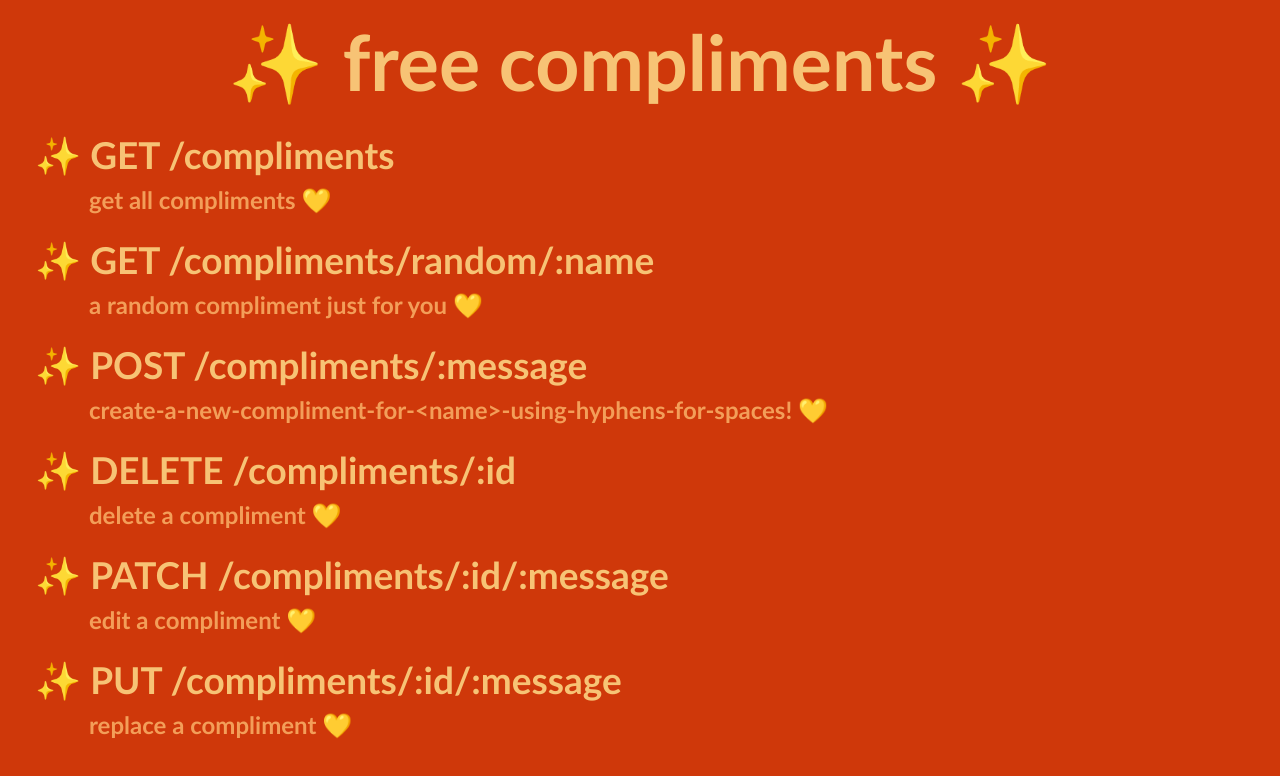
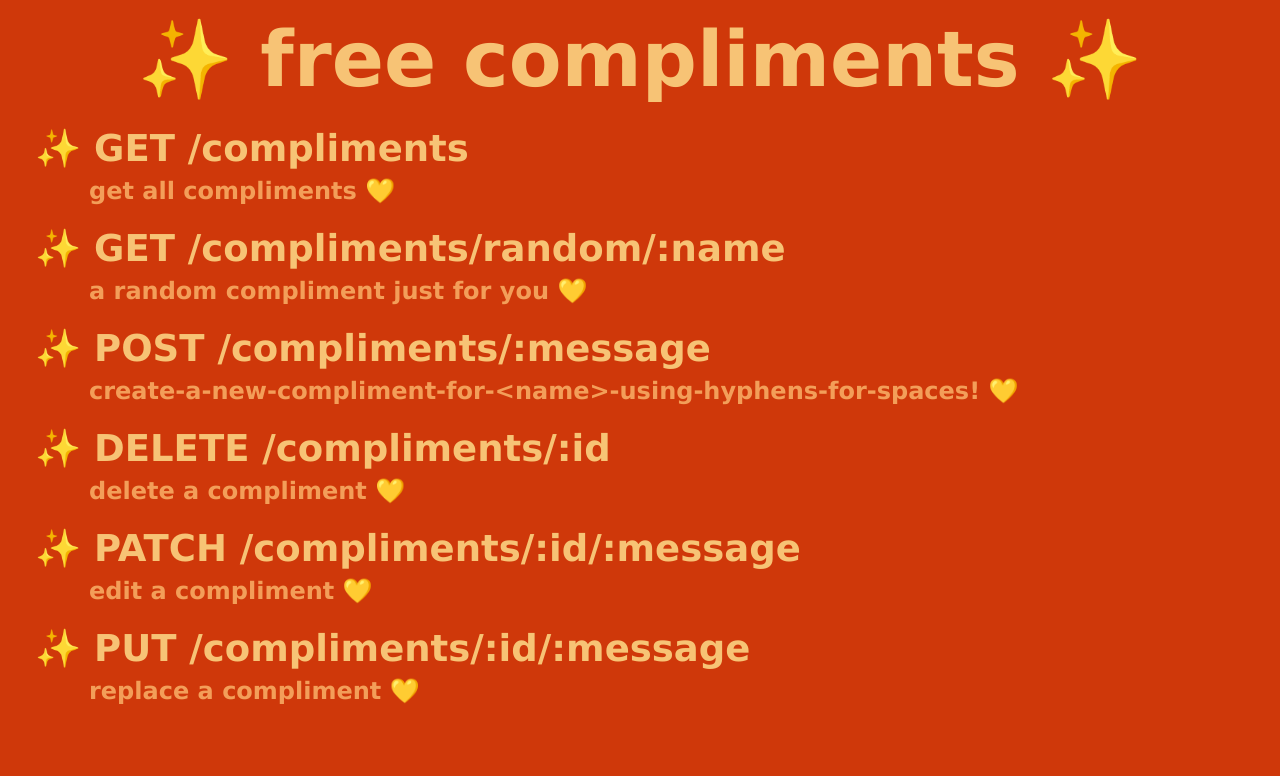
Before and after one commit to heysivani/free-compliments, a website: page client/index.html in a window 1280 px wide. Drawn offline with Linux system fonts and the light colour scheme.

Commit message:
changed font

```diff
--- a/client/styles.css
+++ b/client/styles.css
@@ -1,6 +1,6 @@
 body {
     background-color: rgb(207, 56, 10);
-    font-family: 'Trebuchet MS', 'Lucida Sans Unicode', 'Lucida Grande', 'Lucida Sans', Arial, sans-serif;
+    font-family: 'Lucida Sans';
     font-size: 77px;
     color: rgb(247, 195, 117);
     font-weight: bolder;
```
